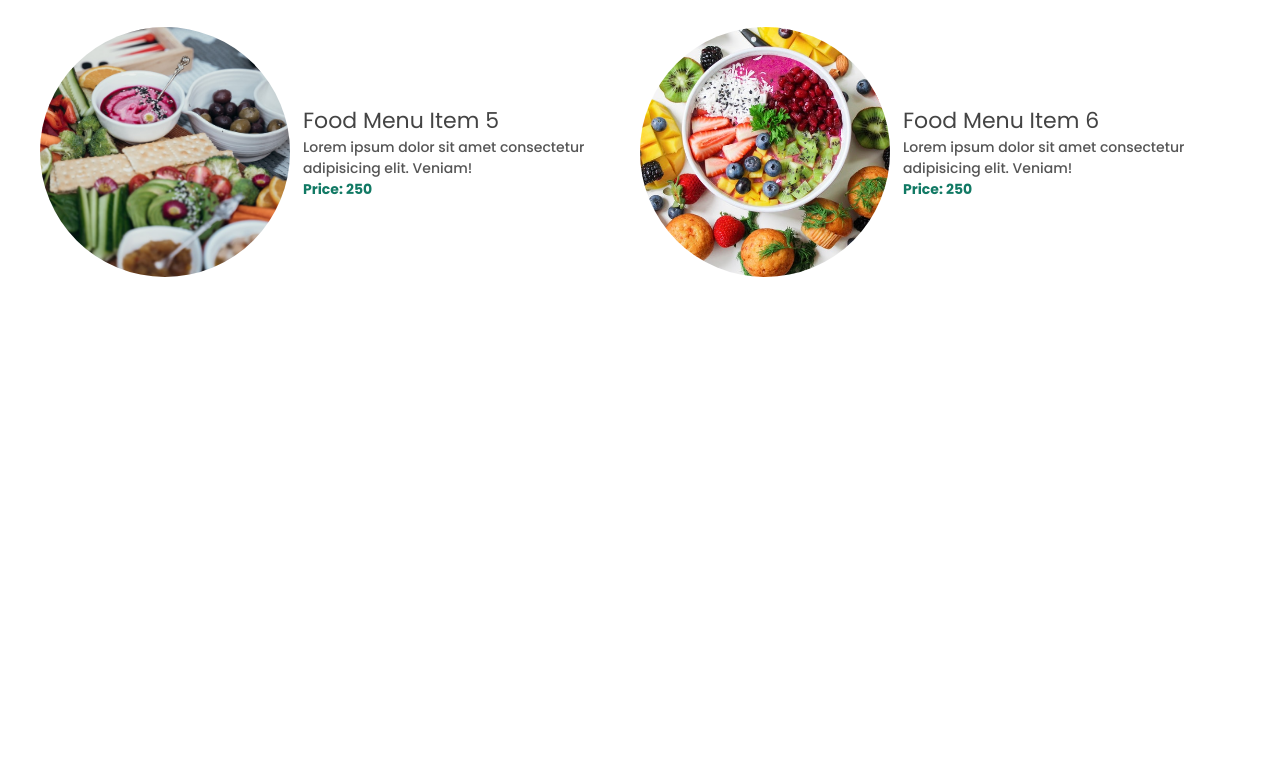
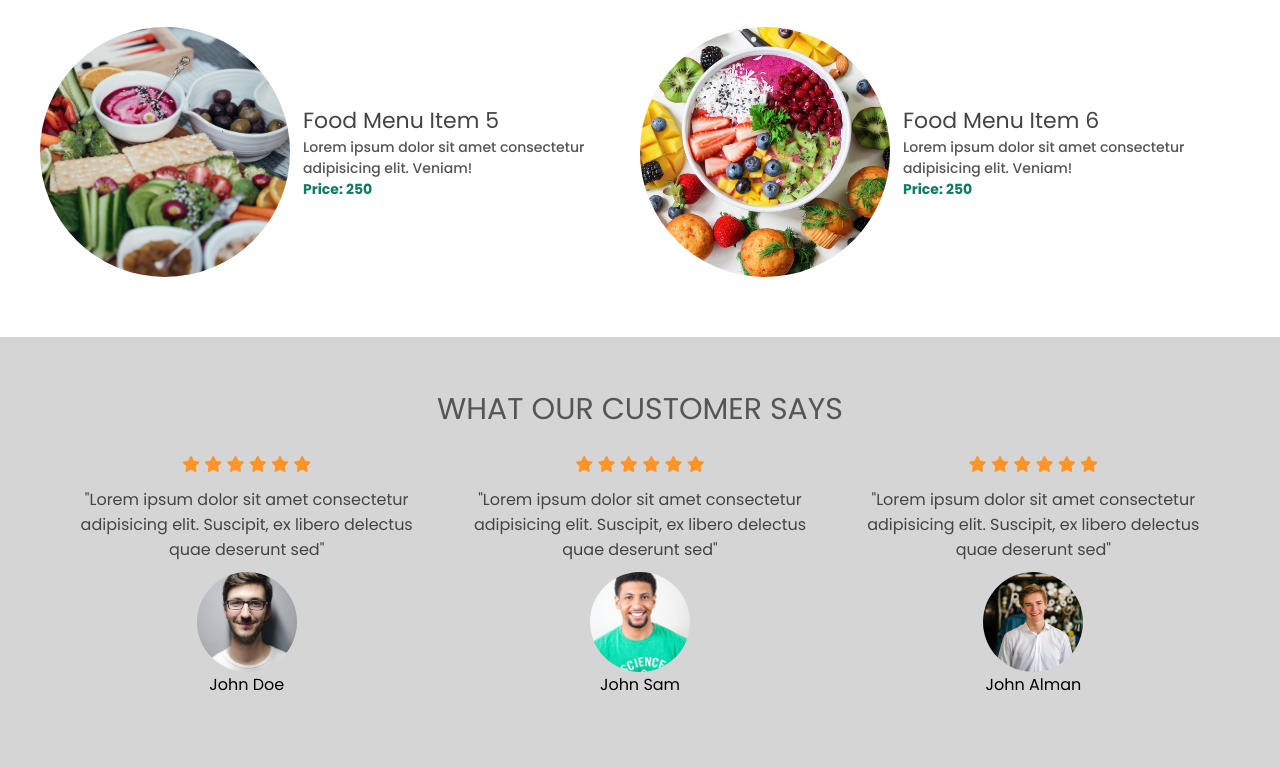
Before and after one commit to iftikkharahmed/Restaurants-Website-using-HTML-CSS-Flexbox, a plain HTML site: page index.html in a window 1280 px wide. Shown: the part 2163-2930 px from the top of the page. Before the commit the page ends 2500 px from the top, so only its background shows below. Drawn offline with Linux system fonts and the light colour scheme.

Commit message:
created testimonial section

```diff
--- a/css/style.css
+++ b/css/style.css
@@ -319,3 +319,49 @@ body{
     color: #117964;
     font-weight: 700;
 }
+
+/* testimonial styling  */
+
+#testimonials{
+    padding: 5rem 0;
+    background-color: #d6d5d5;
+}
+
+.testimonial-title{
+    font-size: 3rem;
+    font-weight: 400;
+    color: #555;
+    text-transform: uppercase;
+    text-align: center;
+}
+
+.testimonial-container{
+    display: flex;
+    justify-content: space-between;
+    font-size: 1.6rem;
+    padding: 1rem;
+}
+
+.testimonial-box .checked{
+    color: #ff9529;
+}
+
+.testimonial-box .testimonial-text{
+    margin: 1rem 0;
+    color: #444;
+}
+
+.testimonial-box{
+    text-align: center;
+    padding: 1rem;
+}
+
+.customer-photo img{
+    display: block;
+    width: 100px;
+    height: 100px;
+    border-radius: 50%;
+    object-fit: cover;
+    object-position: center;
+    margin: auto;
+}
--- a/index.html
+++ b/index.html
@@ -177,5 +177,68 @@
 
 
     </section>
+
+    <section id="testimonials">
+        <h2 class="testimonial-title">
+            What Our Customer Says
+        </h2>
+
+        <div class="testimonial-container container">
+            <div class="testimonial-box">
+                <div class="star-rating">
+                    <span class="fa fa-star checked"></span>
+                    <span class="fa fa-star checked"></span>
+                    <span class="fa fa-star checked"></span>
+                    <span class="fa fa-star checked"></span>
+                    <span class="fa fa-star checked"></span>
+                    <span class="fa fa-star checked"></span>
+                </div>
+
+                <p class="testimonial-text">"Lorem ipsum dolor sit amet consectetur adipisicing elit. Suscipit, ex libero delectus quae deserunt sed"</p>
+                <div class="customer-detail">
+                    <div class="customer-photo">
+                        <img src="./img/male-photo1.jpg" alt="">
+                        <p class="customer-name">John Doe</p>
+                    </div>
+                </div>
+            </div>
+            <div class="testimonial-box">
+                <div class="star-rating">
+                    <span class="fa fa-star checked"></span>
+                    <span class="fa fa-star checked"></span>
+                    <span class="fa fa-star checked"></span>
+                    <span class="fa fa-star checked"></span>
+                    <span class="fa fa-star checked"></span>
+                    <span class="fa fa-star checked"></span>
+                </div>
+
+                <p class="testimonial-text">"Lorem ipsum dolor sit amet consectetur adipisicing elit. Suscipit, ex libero delectus quae deserunt sed"</p>
+                <div class="customer-detail">
+                    <div class="customer-photo">
+                        <img src="./img/male-photo2.jpg" alt="">
+                        <p class="customer-name">John Sam</p>
+                    </div>
+                </div>
+            </div>
+            <div class="testimonial-box">
+                <div class="star-rating">
+                    <span class="fa fa-star checked"></span>
+                    <span class="fa fa-star checked"></span>
+                    <span class="fa fa-star checked"></span>
+                    <span class="fa fa-star checked"></span>
+                    <span class="fa fa-star checked"></span>
+                    <span class="fa fa-star checked"></span>
+                </div>
+
+                <p class="testimonial-text">"Lorem ipsum dolor sit amet consectetur adipisicing elit. Suscipit, ex libero delectus quae deserunt sed"</p>
+                <div class="customer-detail">
+                    <div class="customer-photo">
+                        <img src="./img/male-photo3.jpg" alt="">
+                        <p class="customer-name">John Alman</p>
+                    </div>
+                </div>
+            </div>
+        </div>
+    </section>
 </body>
 </html>
```
